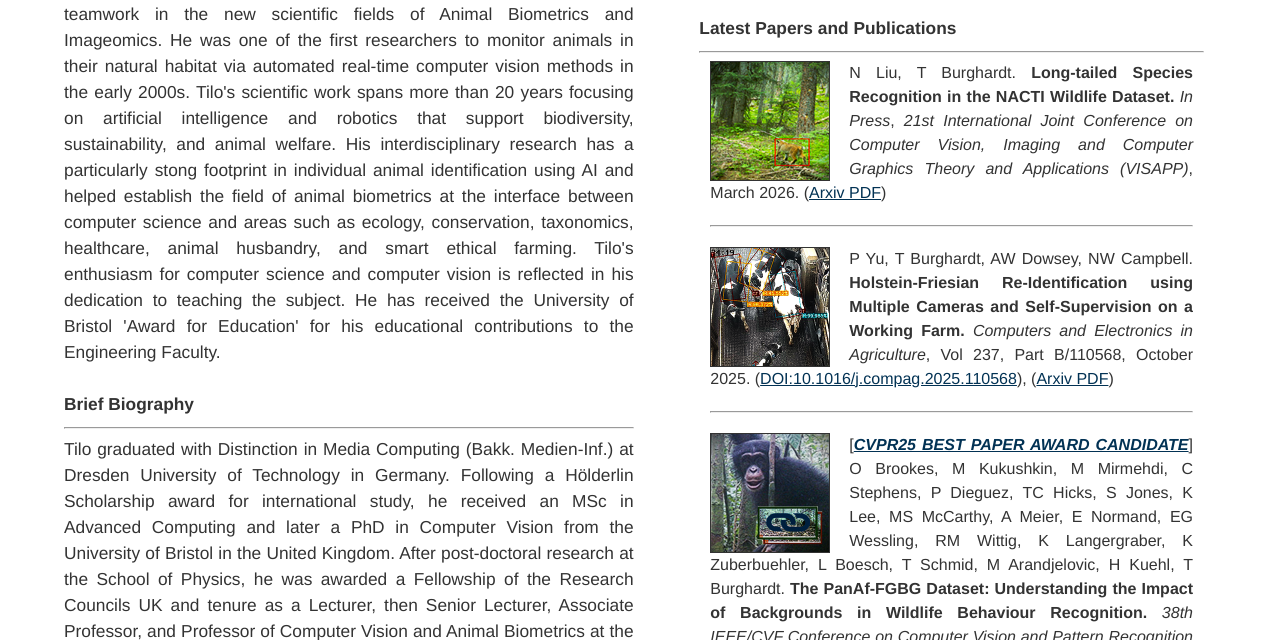
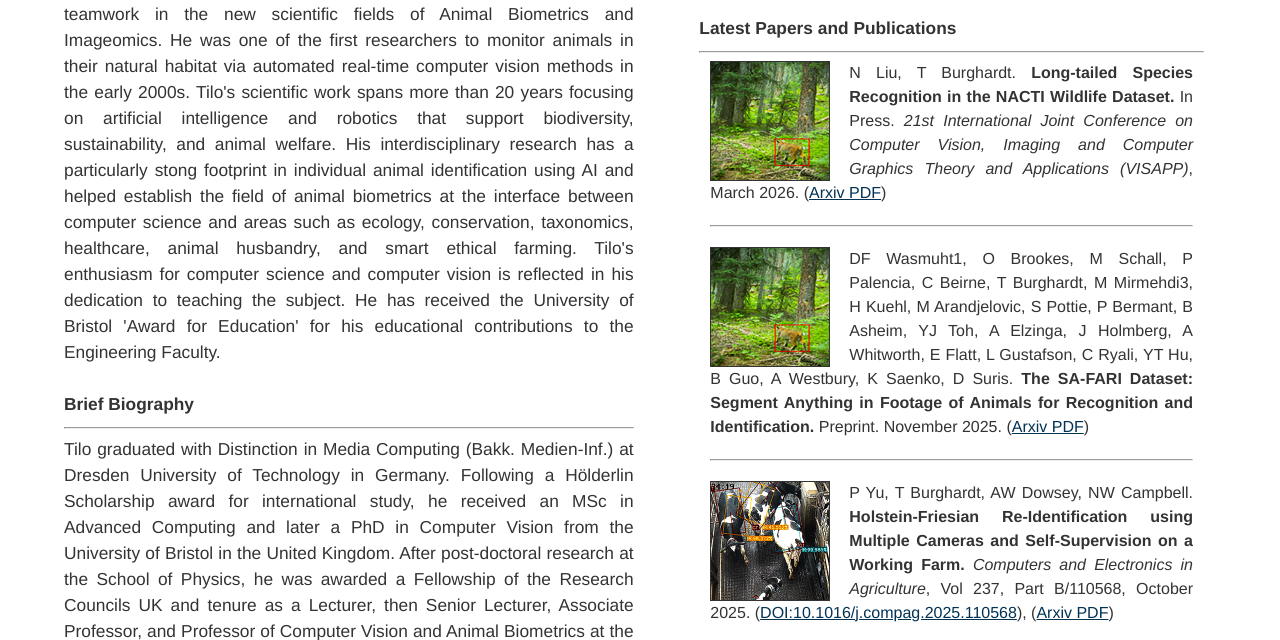
Before and after one commit to TiloBurghardt/tiloburghardt.github.io, a plain HTML site: page index.html in a window 1280 px wide. Shown: the part 549-1189 px from the top of the page. Drawn offline with Linux system fonts and the light colour scheme.

Commit message:
Update index.html
Signed-off-by: TiloBurghardt <tb2935@bristol.ac.uk>

```diff
--- a/index.html
+++ b/index.html
@@ -838,7 +838,11 @@ Recurrent Convolutional Networks, Spatio-Temporal Analysis, Wildlife Conservatio
   <tr><td></td></tr>
   <tr>
   <td align="left" valign="top" width="100%" style=" text-align: justify;">
-  <img src="VIS2025.png" border="1" width="118px" style="float: left; margin-right:19px;"/> N Liu, T Burghardt. <strong>Long-tailed Species Recognition in the NACTI Wildlife Dataset.</strong> <em>In Press</em>,  <em>21st International Joint Conference on Computer Vision, Imaging and Computer Graphics Theory and Applications (VISAPP)</em>, March 2026. (<a href="https://arxiv.org/pdf/2510.21657" target="_blank">Arxiv PDF</a>)</td>
+  <img src="VIS2025.png" border="1" width="118px" style="float: left; margin-right:19px;"/> N Liu, T Burghardt. <strong>Long-tailed Species Recognition in the NACTI Wildlife Dataset.</strong> In Press. <em>21st International Joint Conference on Computer Vision, Imaging and Computer Graphics Theory and Applications (VISAPP)</em>, March 2026. (<a href="https://arxiv.org/pdf/2510.21657" target="_blank">Arxiv PDF</a>)</td>
+</tr><tr><td><hr/></td></tr>
+<tr>
+  <td align="left" valign="top" width="100%" style=" text-align: justify;">
+  <img src="VIS2025.png" border="1" width="118px" style="float: left; margin-right:19px;"/> DF Wasmuht1, O Brookes, M Schall, P Palencia, C Beirne, T Burghardt, M Mirmehdi3, H Kuehl, M Arandjelovic, S Pottie, P Bermant, B Asheim, YJ Toh, A Elzinga, J Holmberg, A Whitworth, E Flatt, L Gustafson, C Ryali, YT Hu, B Guo, A Westbury, K Saenko, D Suris. <strong>The SA-FARI Dataset: Segment Anything in Footage of Animals for Recognition and Identification.</strong> Preprint. November 2025. (<a href="https://arxiv.org/abs/2511.15622" target="_blank">Arxiv PDF</a>)</td>
 </tr><tr><td><hr/></td></tr>
   <tr>
   <td align="left" valign="top" width="100%" style=" text-align: justify;">
```
